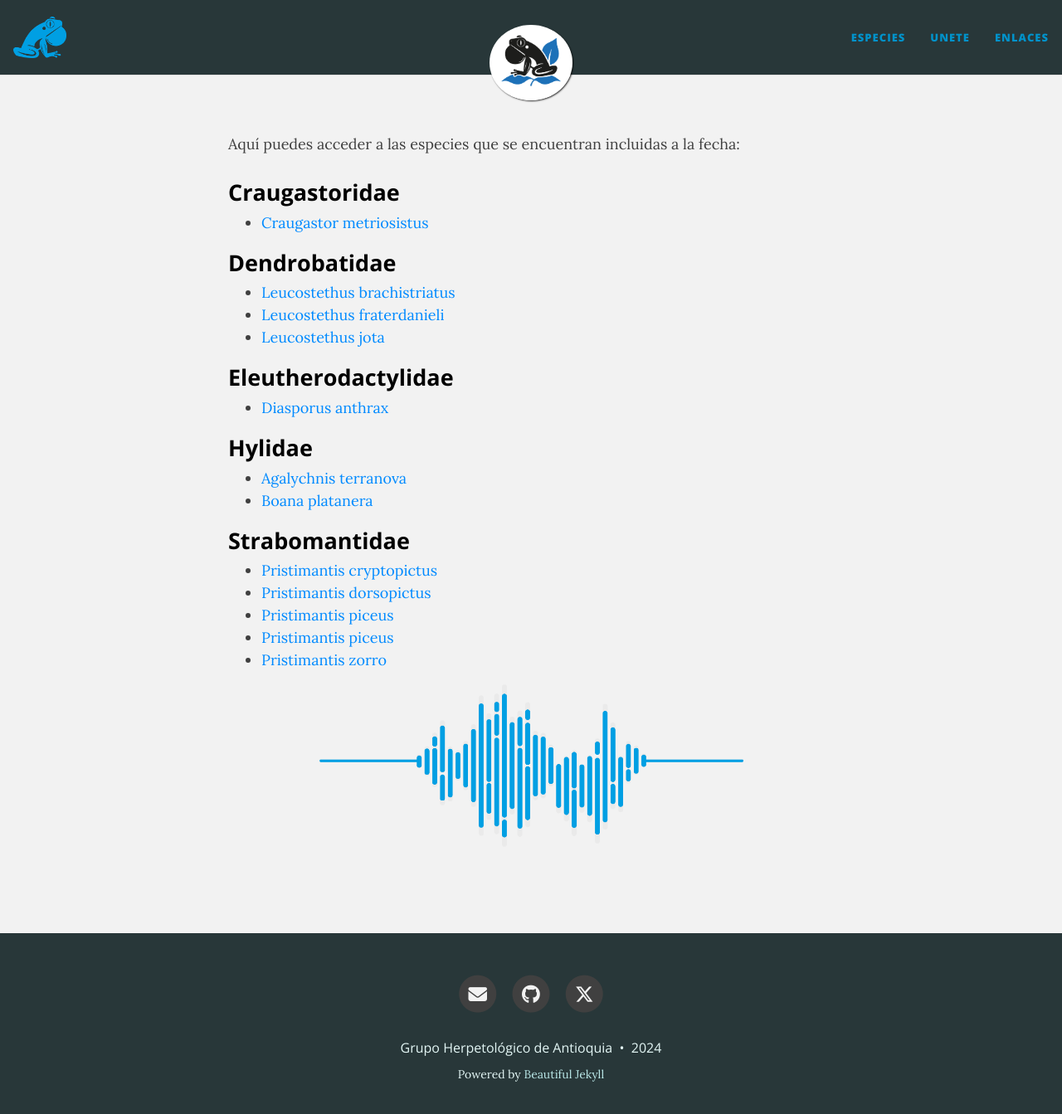
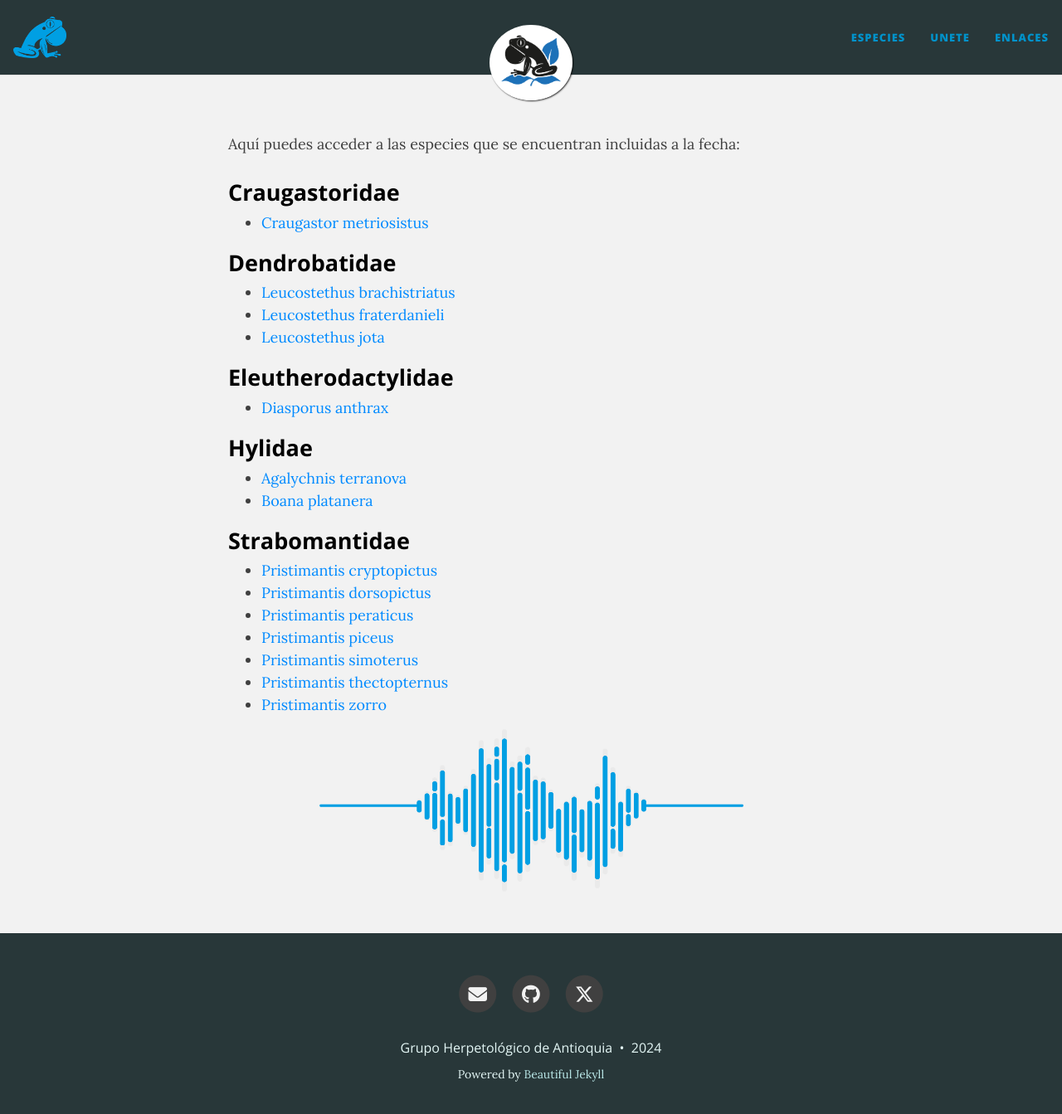
Before and after one commit to colombianfrogs/sounds, a Jekyll site: the page built from docs/especies.md, in a window 1280 px wide and 1356 px high. Shown: the top 1343 px of the window at 83% size. Built offline with Jekyll 4.4.1, drawn with Linux system fonts in a browser that asks for light colours.

Commit message:
Update especies.md

```diff
--- a/docs/especies.md
+++ b/docs/especies.md
@@ -61,8 +61,10 @@ Aquí puedes acceder a las especies que se encuentran incluidas a la fecha:
 
 - [Pristimantis cryptopictus](./species/Pristimantis_cryptopictus.md)
 - [Pristimantis dorsopictus](./species/Pristimantis_dorsopictus.md)
+- [Pristimantis peraticus](./species/Pristimantis_peraticus.md)
 - [Pristimantis piceus](./species/Pristimantis_piceus.md)
-- [Pristimantis piceus](./species/Pristimantis_simoterus.md)
+- [Pristimantis simoterus](./species/Pristimantis_simoterus.md)
+- [Pristimantis thectopternus](./species/Pristimantis_thectopternus.md)
 - [Pristimantis zorro](./species/Pristimantis_zorro.md)
 
 
```
